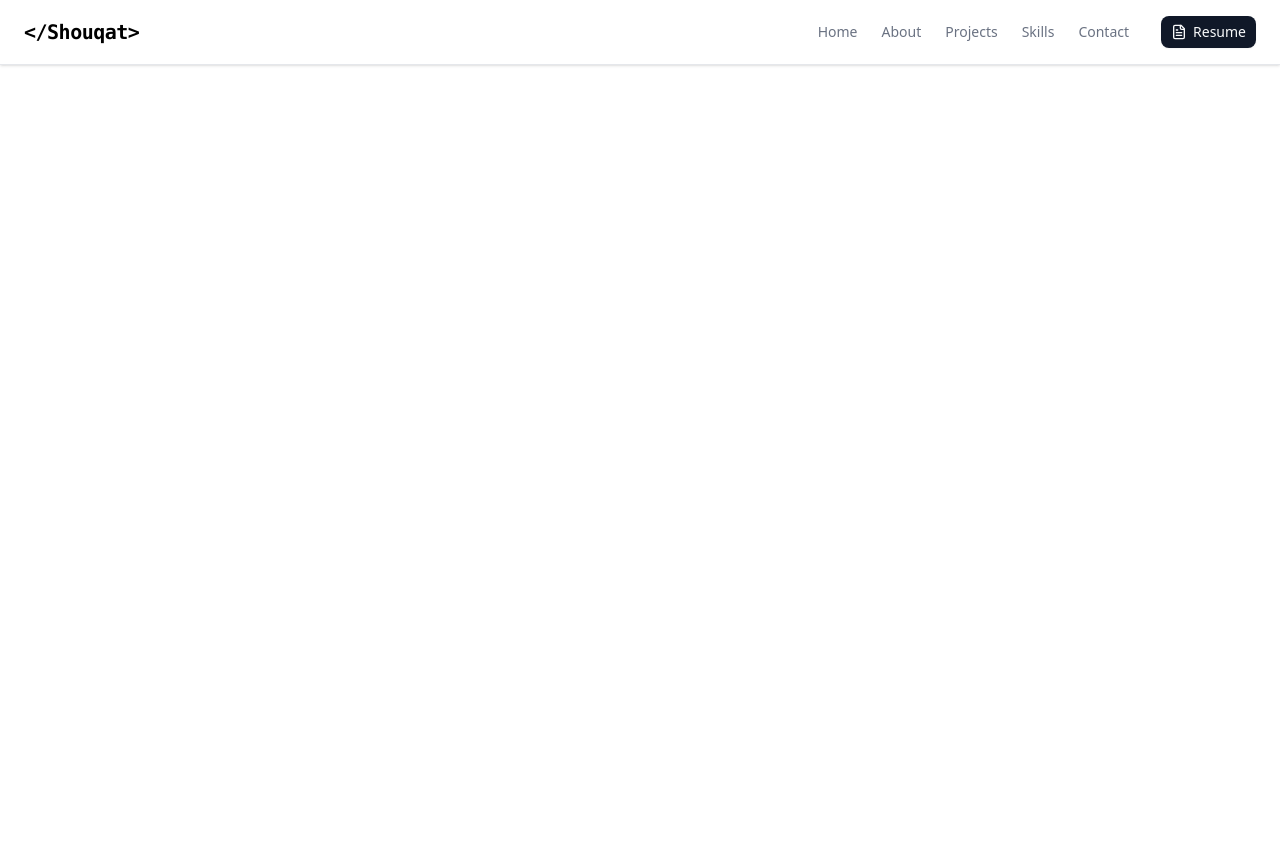
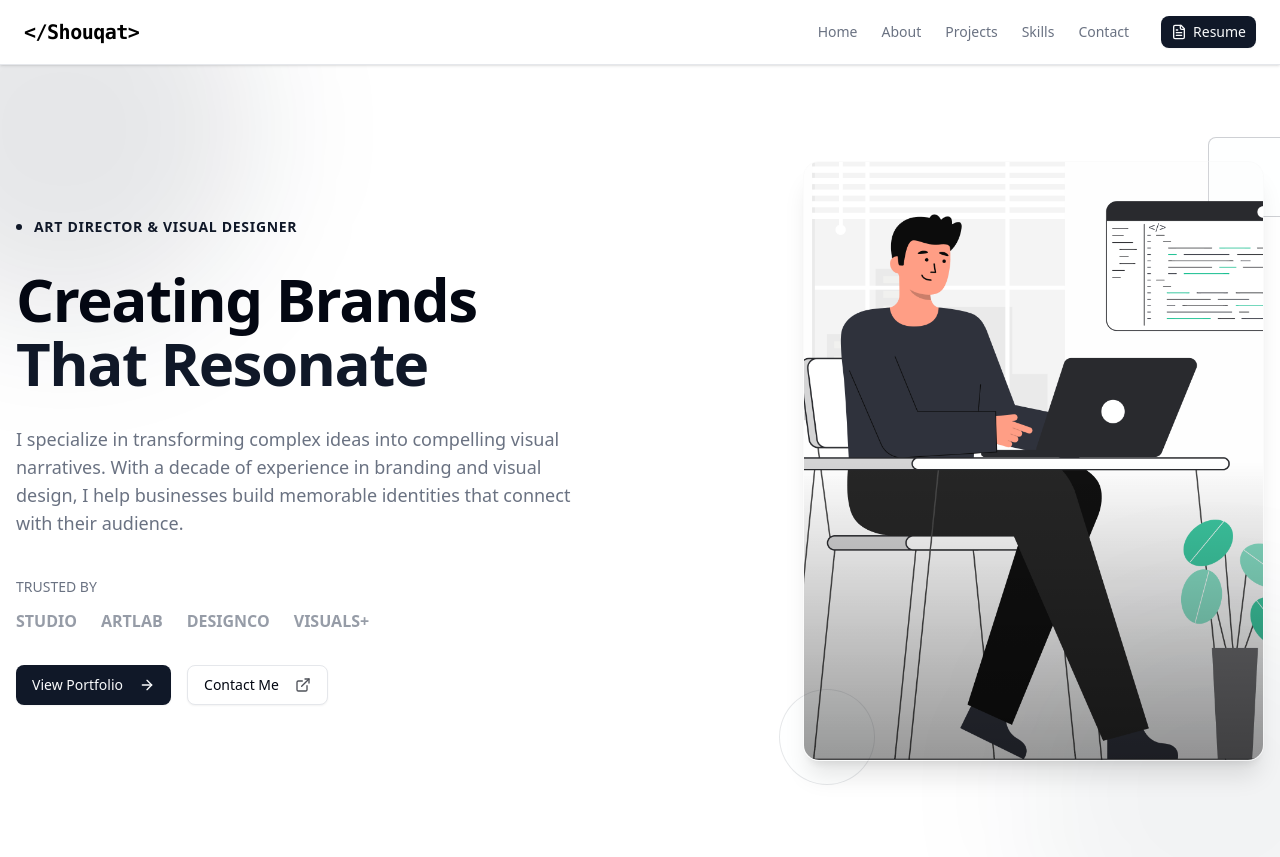
Before and after one commit to shouqatazeez/my-portfolio, a React (Vite) app: page / in a window 1280 px wide. Before the commit the page ends 800 px from the top, so only its background shows below. Built offline with nearby package versions, Linux system fonts and the light colour scheme.

Commit message:
add the hero as the component

```diff
--- a/src/App.jsx
+++ b/src/App.jsx
@@ -1,11 +1,13 @@
 import React from "react";
 
 import Navbar from "./components/Navbar";
+import Hero from "./pages/Hero";
 
 const App = () => {
   return (
     <div className="">
       <Navbar />
+      <Hero />
     </div>
   );
 };
```
